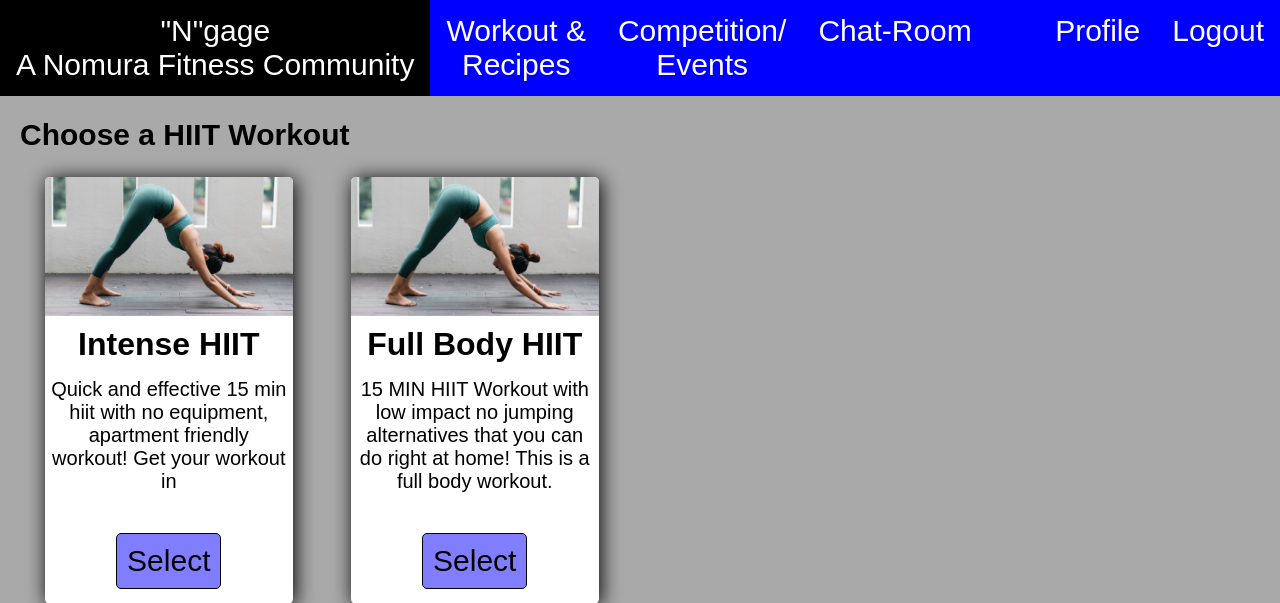
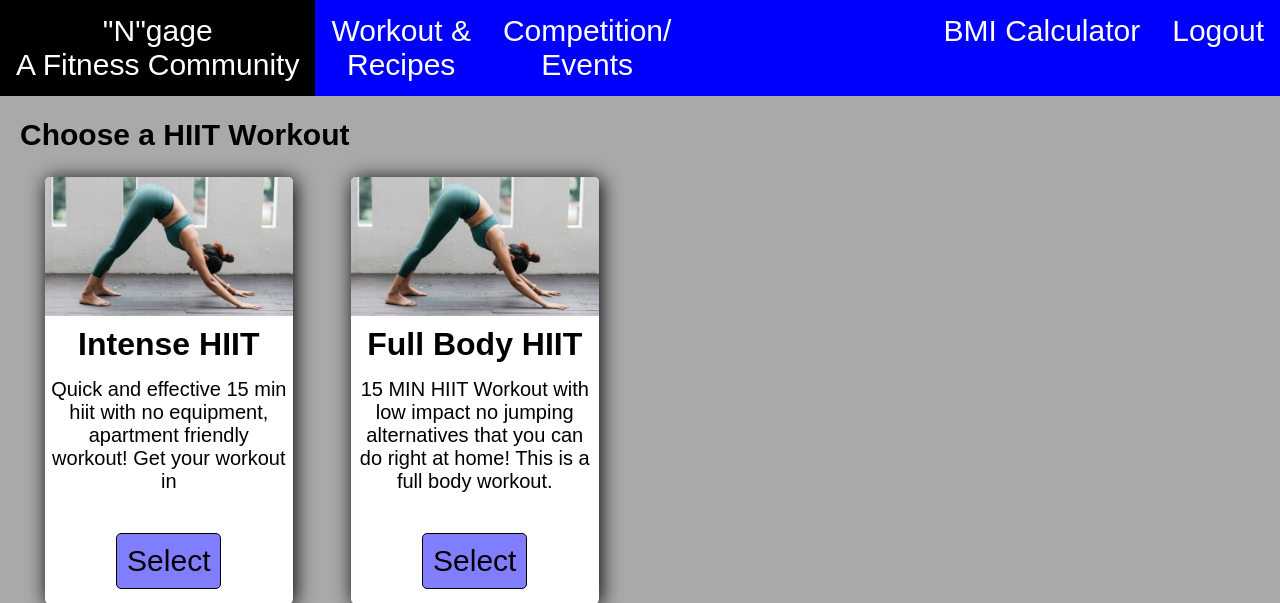
Before and after one commit to knightcoder0915/-N-gage, a Django app: page /hiit/ in a window 1280 px wide. Shown: the top 603 px of the page. Run offline with Django 3.2, Linux system fonts and the light colour scheme; a user stored in the database is signed in; data comes from the database, SQL or seed files in the repository; both versions use the stored data as it was after the commit.

Commit message:
Added BMI calculator

```diff
--- a/ngage/employee/templates/video.html
+++ b/ngage/employee/templates/video.html
@@ -21,6 +21,7 @@
         <video id="video" playsinline autoplay></video>
     </div>
     <!--Trigger canvas web API-->
+
     <div class="controller">
         <br>
         <button id="snap">Capture</button>
--- a/ngage/employee/views.py
+++ b/ngage/employee/views.py
@@ -11,6 +11,8 @@ def index(request):
         return render(request,'index.html')
     else:
         return redirect("user_login")
+
+
 
 
 def hiit(request):
@@ -31,6 +33,20 @@ def video(request,pk):
 	}
     return  render(request, 'video.html', context)
 
+def recommendation(request):
+	if request.method == "POST":
+		ht = float(request.POST.get("height"))
+		wt = float(request.POST.get("weight"))
+		bmi = (wt) / (ht * ht)
+		bmi = round(bmi,2)
+		if bmi < 18  :
+			return render(request,"recommendation.html",{"msg": "Your BMI is " + str(bmi) + " .\n   We recommend you Yoga. You can check our playlists."})
+		elif bmi > 18 and bmi <= 22:
+			return render(request,"recommendation.html",{"msg": "Your BMI is " + str(bmi) + ".\n We recommend you HIIT Workouts. You can check our playlists."})
+		else:
+			return render(request,"recommendation.html",{"msg":"Your BMI is " + str(bmi) + ".\n We recommend you Cardio Training. You can check our playlists."})
+	else:
+		return render(request,'recommendation.html')
 
 
 def events(request):
--- a/ngage/home/templates/home.html
+++ b/ngage/home/templates/home.html
@@ -2,7 +2,7 @@
 {% load static %}
 <html>
 <head>
-	{% block title %}'N'gage:Home {% endblock %}
+	{% block title %} Home {% endblock %}
 </head>
 
 <body>
@@ -43,8 +43,8 @@ input {
 	<br><br>
 	<center style="color:white">
 	<h1><b>About Us</b></h1>
-	<h3>This is a fitness portal specially made for the employees of Nomura with an aim to help boost physical and mental wellbeing. </h3>
-    <h6>Tanvi Shetty<br>Anmol Devnani</h6>
+	<h3>This is a fitness portal specially made for the employees with an aim to help boost physical and mental wellbeing. </h3>
+    <h6>Tanvi Shetty<br>Anmol Devnani<br>Maitraiyi Dandekar</h6>
 </center>
 
 </div>
--- a/ngage/ngage/urls.py
+++ b/ngage/ngage/urls.py
@@ -2,7 +2,7 @@ from django.contrib import admin
 from django.urls import path,include
 from home.views import home
 from hrhome.views import hrhome
-from employee.views import index,hiit,yoga,events
+from employee.views import index,hiit,yoga,events,recommendation
 from auapp.views import user_signup,user_login,user_logout,user_np,ulogin,ulogout,ucreate,delete,cevent,devent
 
 urlpatterns = [
@@ -25,7 +25,7 @@ urlpatterns = [
     path("cevent/",cevent,name="cevent"),
     path("devent",devent,name = "devent"),
     path("events/",events,name = "events"),
-    path("chat/",include('chat_room.urls'))
+    path("recommendation/",recommendation,name="recommendation"),
 
 
 ]
--- a/ngage/templates/base2.html
+++ b/ngage/templates/base2.html
@@ -95,14 +95,14 @@ li a:hover:not(.active) {
 
     <ul>
 
-        <li><a class="active" href="#home">"N"gage<br>A Nomura Fitness Community</a></li>
+        <li><a class="active" href="#home">"N"gage<br>A Fitness Community</a></li>
 
       {% if user.is_authenticated %}
       <li><a href="{% url 'index' %}" >Workout &<br>Recipes</a></li>
       <li><a href="{% url 'events' %}">Competition/<br>Events</a></li>
-      <li><a href="#">Chat-Room<br><br></a></li>
+      <!-- <li><a href="#">Chat-Room<br><br></a></li> -->
       <li style="float:right"><a href="{% url 'user_logout' %}">Logout<br><br></a></li>
-      <li style="float:right"><a href="#profile">Profile<br><br></a></li>
+      <li style="float:right"><a href="{% url 'recommendation' %}">BMI Calculator<br><br></a></li>
 
 
 	  {% else %}
--- a/ngage/templates/base3.html
+++ b/ngage/templates/base3.html
@@ -48,7 +48,7 @@ li a:hover:not(.active) {
 <body>
 
     <ul>
-        <li><a class="active" href="#home">"N"gage<br>A Nomura Fitness Community</a></li>
+        <li><a class="active" href="#home">"N"gage<br>A Fitness Community</a></li>
       {% if user.is_authenticated %}
       <li><a href="{% url 'hrhome' %}">Home<br><br></a></li>
       <li><a href="{% url 'ucreate' %}">Create Employee<br><br></a></li>
```
Also changed, not shown: ngage/employee/templates/recommendation.html (added, +41 -0 lines), ngage/db.sqlite3, ngage/employee/templates/index.html (line endings or trailing spaces).
